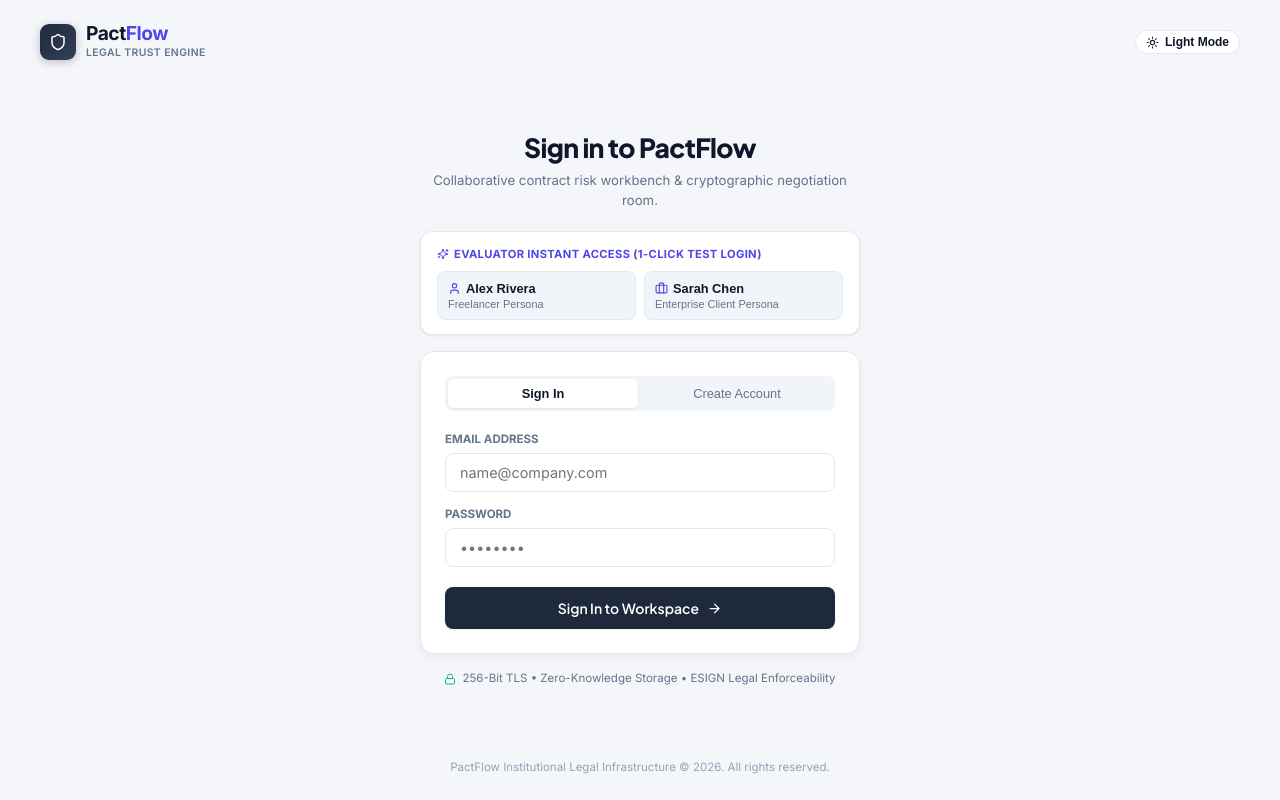
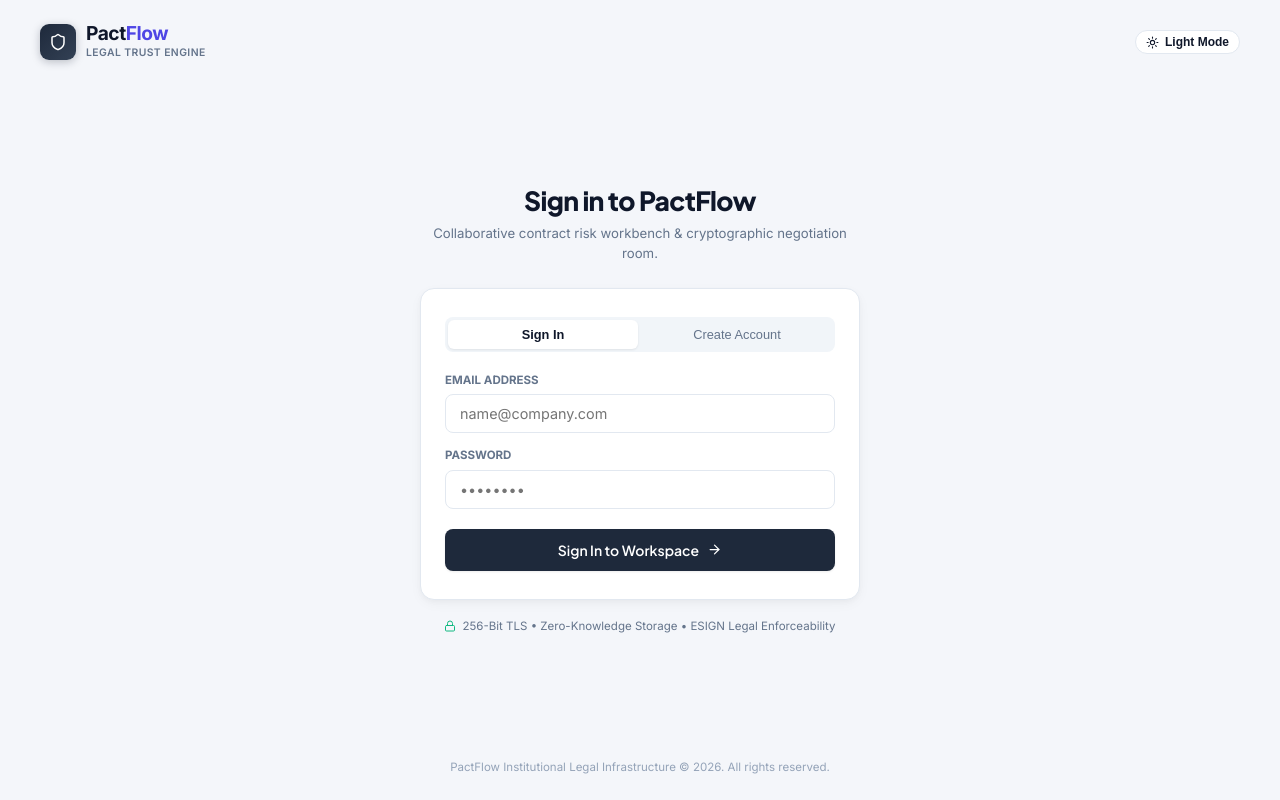
Before and after one commit to sakethverse-dev/Accord, a React (Vite) app in the folder client/: page / in a window 1280 px wide. Built offline with nearby package versions, Linux system fonts and the light colour scheme; the HTML template or start-up script is replaced by a standard one.

Commit message:
style: remove all demo/evaluator mock UI for authentic enterprise platform

```diff
--- a/client/src/App.jsx
+++ b/client/src/App.jsx
@@ -38,7 +38,7 @@ const AppContent = () => {
       setActiveAgreementId(newAgreement._id);
       setCurrentView('room');
     } catch (err) {
-      alert(`Error loading demo contract: ${err.message}`);
+      alert(`Error loading standard template: ${err.message}`);
     }
   };
 
--- a/client/src/components/MobileBottomNav.jsx
+++ b/client/src/components/MobileBottomNav.jsx
@@ -1,19 +1,11 @@
 import React from 'react';
 import { useAuth } from '../context/AuthContext';
 import { useTheme } from '../context/ThemeContext';
-import { FileText, Sliders, Plus, User, Moon, Sun } from 'lucide-react';
+import { FileText, Sliders, Plus, LogOut, Moon, Sun } from 'lucide-react';
 
 export const MobileBottomNav = ({ currentView, setCurrentView, onOpenNew }) => {
-  const { user, quickLoginDemo } = useAuth();
+  const { user, logout } = useAuth();
   const { theme, toggleTheme } = useTheme();
-
-  const handleTogglePersona = () => {
-    if (user?.role === 'freelancer') {
-      quickLoginDemo('client');
-    } else {
-      quickLoginDemo('freelancer');
-    }
-  };
 
   return (
     <nav className="mobile-bottom-nav">
@@ -57,18 +49,18 @@ export const MobileBottomNav = ({ currentView, setCurrentView, onOpenNew }) => {
         <span>Policies</span>
       </button>
 
-      {/* 3. Center Floating Action Button (+) (Matching Image 2) */}
+      {/* 3. Center Floating Action Button (+) */}
       <button
         onClick={onOpenNew}
         className="mobile-fab-center"
-        title="Add or Load Contract"
+        title="New Agreement"
       >
         <Plus size={24} />
       </button>
 
-      {/* 4. Switch Persona */}
+      {/* 4. Sign Out */}
       <button
-        onClick={handleTogglePersona}
+        onClick={logout}
         style={{
           background: 'transparent',
           border: 'none',
@@ -81,10 +73,10 @@ export const MobileBottomNav = ({ currentView, setCurrentView, onOpenNew }) => {
           fontWeight: 600,
           cursor: 'pointer',
         }}
-        title="Switch Role"
+        title="Sign Out"
       >
-        <User size={18} />
-        <span>{user?.role === 'freelancer' ? 'Alex' : 'Sarah'}</span>
+        <LogOut size={18} />
+        <span>Sign Out</span>
       </button>
 
       {/* 5. Theme Toggle */}
--- a/client/src/components/Sidebar.jsx
+++ b/client/src/components/Sidebar.jsx
@@ -8,15 +8,12 @@ import {
   Sun,
   Moon,
   LogOut,
-  User,
-  Briefcase,
   Shield,
-  Sparkles,
-  ExternalLink
+  FileCheck
 } from 'lucide-react';
 
 export const Sidebar = ({ currentView, setCurrentView, onOpenSample }) => {
-  const { user, logout, quickLoginDemo } = useAuth();
+  const { user, logout } = useAuth();
   const { theme, toggleTheme } = useTheme();
 
   return (
@@ -26,7 +23,7 @@ export const Sidebar = ({ currentView, setCurrentView, onOpenSample }) => {
         {/* Brand Header */}
         <div
           onClick={() => setCurrentView('dashboard')}
-          style={{ display: 'flex', alignItems: 'center', gap: '10px', cursor: 'pointer', marginBottom: '24px' }}
+          style={{ display: 'flex', alignItems: 'center', gap: '10px', cursor: 'pointer', marginBottom: '28px' }}
         >
           <div style={{
             width: '36px',
@@ -52,7 +49,7 @@ export const Sidebar = ({ currentView, setCurrentView, onOpenSample }) => {
         </div>
 
         {/* Primary Navigation */}
-        <nav style={{ display: 'flex', flexDirection: 'column', gap: '4px' }}>
+        <nav style={{ display: 'flex', flexDirection: 'column', gap: '5px' }}>
           <div
             className={`nav-item ${currentView === 'dashboard' ? 'active' : ''}`}
             onClick={() => setCurrentView('dashboard')}
@@ -74,90 +71,18 @@ export const Sidebar = ({ currentView, setCurrentView, onOpenSample }) => {
           <div
             className="nav-item"
             onClick={onOpenSample}
-            id="nav-demo-contract"
-            style={{ color: 'var(--accent)' }}
+            id="nav-standard-template"
+            style={{ color: 'var(--text-secondary)' }}
           >
-            <Sparkles size={16} />
-            <span>Demo Contract</span>
+            <FileCheck size={16} />
+            <span>Standard Template</span>
           </div>
         </nav>
-
-        {/* Sleek Segmented Persona Switcher */}
-        <div style={{
-          marginTop: '24px',
-          padding: '12px',
-          borderRadius: '10px',
-          background: 'var(--bg-muted)',
-          border: '1px solid var(--border-subtle)',
-        }}>
-          <div style={{ fontSize: '0.68rem', fontWeight: 700, color: 'var(--text-muted)', textTransform: 'uppercase', marginBottom: '8px', letterSpacing: '0.04em' }}>
-            Testing Persona:
-          </div>
-
-          <div style={{
-            display: 'grid',
-            gridTemplateColumns: '1fr 1fr',
-            gap: '4px',
-            background: 'var(--bg-surface)',
-            padding: '3px',
-            borderRadius: '8px',
-            border: '1px solid var(--border-subtle)',
-          }}>
-            <button
-              onClick={() => quickLoginDemo('freelancer')}
-              id="btn-switch-freelancer"
-              style={{
-                display: 'flex',
-                alignItems: 'center',
-                justifyContent: 'center',
-                gap: '5px',
-                padding: '7px 4px',
-                borderRadius: '6px',
-                border: 'none',
-                background: user?.role === 'freelancer' ? 'var(--primary)' : 'transparent',
-                color: user?.role === 'freelancer' ? '#ffffff' : 'var(--text-muted)',
-                fontSize: '0.72rem',
-                fontWeight: 700,
-                cursor: 'pointer',
-                transition: 'all 0.15s ease',
-              }}
-            >
-              <User size={12} />
-              <span>Freelancer</span>
-            </button>
-
-            <button
-              onClick={() => quickLoginDemo('client')}
-              id="btn-switch-client"
-              style={{
-                display: 'flex',
-                alignItems: 'center',
-                justifyContent: 'center',
-                gap: '5px',
-                padding: '7px 4px',
-                borderRadius: '6px',
-                border: 'none',
-                background: user?.role === 'client' ? 'var(--primary)' : 'transparent',
-                color: user?.role === 'client' ? '#ffffff' : 'var(--text-muted)',
-                fontSize: '0.72rem',
-                fontWeight: 700,
-                cursor: 'pointer',
-                transition: 'all 0.15s ease',
-              }}
-            >
-              <Briefcase size={12} />
-              <span>Client</span>
-            </button>
-          </div>
-          <div style={{ fontSize: '0.65rem', color: 'var(--text-muted)', marginTop: '6px', textAlign: 'center' }}>
-            Switch roles to test dual consensus
-          </div>
-        </div>
       </div>
 
       {/* Bottom Area: Security Badge, Profile, Dark Mode */}
       <div>
-        {/* Verification Badge */}
+        {/* Institutional Verification Badge */}
         <div style={{
           padding: '10px 12px',
           borderRadius: '8px',
@@ -186,8 +111,8 @@ export const Sidebar = ({ currentView, setCurrentView, onOpenSample }) => {
         }}>
           <div style={{ display: 'flex', alignItems: 'center', gap: '8px', minWidth: 0 }}>
             <div style={{
-              width: '30px',
-              height: '30px',
+              width: '32px',
+              height: '32px',
               borderRadius: '50%',
               background: 'var(--primary)',
               color: '#ffffff',
@@ -195,14 +120,19 @@ export const Sidebar = ({ currentView, setCurrentView, onOpenSample }) => {
               alignItems: 'center',
               justifyContent: 'center',
               fontWeight: 700,
-              fontSize: '0.75rem',
+              fontSize: '0.78rem',
               flexShrink: 0,
             }}>
               {user?.name?.charAt(0) || 'U'}
             </div>
             <div style={{ minWidth: 0 }}>
-              <div style={{ fontSize: '0.78rem', fontWeight: 700, color: 'var(--text-main)', whiteSpace: 'nowrap', overflow: 'hidden', textOverflow: 'ellipsis' }}>
-                {user?.name}
+              <div style={{ display: 'flex', alignItems: 'center', gap: '5px' }}>
+                <span style={{ fontSize: '0.8rem', fontWeight: 700, color: 'var(--text-main)', whiteSpace: 'nowrap', overflow: 'hidden', textOverflow: 'ellipsis' }}>
+                  {user?.name}
+                </span>
+                <span className="badge badge-primary" style={{ fontSize: '0.62rem', padding: '1px 5px', textTransform: 'capitalize' }}>
+                  {user?.role}
+                </span>
               </div>
               <div style={{ fontSize: '0.65rem', color: 'var(--text-muted)', whiteSpace: 'nowrap', overflow: 'hidden', textOverflow: 'ellipsis' }}>
                 {user?.email}
@@ -212,20 +142,22 @@ export const Sidebar = ({ currentView, setCurrentView, onOpenSample }) => {
 
           <button
             onClick={logout}
+            id="btn-sidebar-logout"
             style={{
               background: 'transparent',
               border: 'none',
               color: 'var(--text-dim)',
               cursor: 'pointer',
-              padding: '4px',
+              padding: '6px',
+              borderRadius: '6px',
             }}
             title="Logout"
           >
-            <LogOut size={15} />
+            <LogOut size={16} />
           </button>
         </div>
 
-        {/* Dark Mode Switcher */}
+        {/* Theme Toggle */}
         <div style={{
           display: 'flex',
           alignItems: 'center',
--- a/client/src/pages/AgreementRoom.jsx
+++ b/client/src/pages/AgreementRoom.jsx
@@ -215,7 +215,7 @@ export const AgreementRoom = ({ agreementId, onBack }) => {
             <div style={{ fontSize: '0.8rem', color: 'var(--text-muted)', marginTop: '8px', display: 'flex', justifyContent: 'center', gap: '16px', flexWrap: 'wrap' }}>
               <span>Party A ({agreement.creator?.role === 'client' ? 'Client' : 'Contractor'}): <strong style={{ color: 'var(--text-main)' }}>{agreement.creator?.name}</strong></span>
               <span>•</span>
-              <span>Party B ({agreement.creator?.role === 'client' ? 'Contractor' : 'Client'}): <strong style={{ color: 'var(--text-main)' }}>{agreement.invitedParty?.name || (agreement.creator?.role === 'client' ? 'Alex Rivera' : 'Sarah Chen')}</strong></span>
+              <span>Party B ({agreement.creator?.role === 'client' ? 'Contractor' : 'Client'}): <strong style={{ color: 'var(--text-main)' }}>{agreement.invitedParty?.name || agreement.invitedEmail || 'Counterparty (Pending)'}</strong></span>
             </div>
             <div style={{ fontSize: '0.72rem', color: 'var(--text-muted)', marginTop: '4px' }}>
               Document Reference: <span style={{ fontFamily: 'var(--font-mono)' }}>{refId}</span> • Enforced under ESIGN & UETA Framework
@@ -431,7 +431,7 @@ export const AgreementRoom = ({ agreementId, onBack }) => {
                       Party B ({agreement.creator?.role === 'client' ? 'Contractor' : 'Client'})
                     </div>
                     <div style={{ fontSize: '0.95rem', fontWeight: 800, color: 'var(--text-main)', marginTop: '2px' }}>
-                      {agreement.invitedParty?.name || (agreement.creator?.role === 'client' ? 'Alex Rivera' : 'Sarah Chen')}
+                      {agreement.invitedParty?.name || agreement.invitedEmail || 'Pending Counterparty'}
                     </div>
 
                     {sigPartyB ? (
--- a/client/src/pages/AuthPage.jsx
+++ b/client/src/pages/AuthPage.jsx
@@ -6,16 +6,14 @@ import {
   User,
   Briefcase,
   ArrowRight,
-  Sparkles,
   Lock,
   Sun,
   Moon,
-  CheckCircle2,
   AlertCircle
 } from 'lucide-react';
 
 export const AuthPage = ({ onAuthSuccess }) => {
-  const { login, register, quickLoginDemo } = useAuth();
+  const { login, register } = useAuth();
   const { theme, toggleTheme } = useTheme();
 
   const [isRegister, setIsRegister] = useState(false);
@@ -47,19 +45,6 @@ export const AuthPage = ({ onAuthSuccess }) => {
       onAuthSuccess?.();
     } catch (err) {
       setError(err.message || 'Authentication failed. Please verify credentials.');
-    } finally {
-      setLoading(false);
-    }
-  };
-
-  const handleQuickDemo = async (demoRole) => {
-    setError('');
-    setLoading(true);
-    try {
-      await quickLoginDemo(demoRole);
-      onAuthSuccess?.();
-    } catch (err) {
-      setError(err.message || 'Demo login failed');
     } finally {
       setLoading(false);
     }
@@ -133,7 +118,7 @@ export const AuthPage = ({ onAuthSuccess }) => {
       {/* Main Center Form */}
       <div style={{ width: '100%', maxWidth: '440px', margin: '0 auto' }}>
         {/* Card Header */}
-        <div style={{ textAlign: 'center', marginBottom: '20px' }}>
+        <div style={{ textAlign: 'center', marginBottom: '24px' }}>
           <h1 style={{ fontSize: '1.65rem', color: 'var(--text-main)', fontWeight: 800, letterSpacing: '-0.025em' }}>
             {isRegister ? 'Create Your Account' : 'Sign in to PactFlow'}
           </h1>
@@ -144,79 +129,12 @@ export const AuthPage = ({ onAuthSuccess }) => {
           </p>
         </div>
 
-        {/* 1-Click Demo Evaluator Access (Visible on Login) */}
-        {!isRegister && (
-          <div style={{
-            background: 'var(--bg-surface)',
-            border: '1px solid var(--border-subtle)',
-            borderRadius: '12px',
-            padding: '14px 16px',
-            marginBottom: '16px',
-            boxShadow: 'var(--shadow-sm)',
-          }}>
-            <div style={{ fontSize: '0.7rem', color: 'var(--accent)', textTransform: 'uppercase', fontWeight: 800, display: 'flex', alignItems: 'center', gap: '5px', marginBottom: '8px', letterSpacing: '0.03em' }}>
-              <Sparkles size={12} />
-              Evaluator Instant Access (1-Click Test Login)
-            </div>
-
-            <div style={{ display: 'grid', gridTemplateColumns: '1fr 1fr', gap: '8px' }}>
-              <button
-                type="button"
-                id="btn-evaluator-freelancer"
-                onClick={() => handleQuickDemo('freelancer')}
-                disabled={loading}
-                style={{
-                  background: 'var(--bg-muted)',
-                  border: '1px solid var(--border-subtle)',
-                  borderRadius: '8px',
-                  padding: '9px 10px',
-                  textAlign: 'left',
-                  cursor: 'pointer',
-                  transition: 'all 0.15s ease',
-                }}
-              >
-                <div style={{ fontSize: '0.8rem', fontWeight: 700, color: 'var(--text-main)', display: 'flex', alignItems: 'center', gap: '5px' }}>
-                  <User size={13} color="var(--accent)" />
-                  Alex Rivera
-                </div>
-                <div style={{ fontSize: '0.68rem', color: 'var(--text-muted)', marginTop: '2px' }}>
-                  Freelancer Persona
-                </div>
-              </button>
-
-              <button
-                type="button"
-                id="btn-evaluator-client"
-                onClick={() => handleQuickDemo('client')}
-                disabled={loading}
-                style={{
-                  background: 'var(--bg-muted)',
-                  border: '1px solid var(--border-subtle)',
-                  borderRadius: '8px',
-                  padding: '9px 10px',
-                  textAlign: 'left',
-                  cursor: 'pointer',
-                  transition: 'all 0.15s ease',
-                }}
-              >
-                <div style={{ fontSize: '0.8rem', fontWeight: 700, color: 'var(--text-main)', display: 'flex', alignItems: 'center', gap: '5px' }}>
-                  <Briefcase size={13} color="var(--accent)" />
-                  Sarah Chen
-                </div>
-                <div style={{ fontSize: '0.68rem', color: 'var(--text-muted)', marginTop: '2px' }}>
-                  Enterprise Client Persona
-                </div>
-              </button>
-            </div>
-          </div>
-        )}
-
         {/* Auth Form Card */}
         <div style={{
           background: 'var(--bg-surface)',
           border: '1px solid var(--border-subtle)',
           borderRadius: '14px',
-          padding: '24px',
+          padding: '28px 24px',
           boxShadow: 'var(--shadow-card)',
         }}>
           {/* Segmented Tab: Sign In vs Create Account */}
@@ -371,7 +289,7 @@ export const AuthPage = ({ onAuthSuccess }) => {
                     className="input-field"
                     value={companyOrTitle}
                     onChange={(e) => setCompanyOrTitle(e.target.value)}
-                    placeholder={role === 'client' ? 'e.g. Acme Cloud Corp' : 'e.g. Full-Stack Engineer'}
+                    placeholder={role === 'client' ? 'e.g. Acme Cloud Corp' : 'e.g. Independent Software Consultant'}
                     id="input-register-title"
                   />
                 </div>
@@ -427,7 +345,7 @@ export const AuthPage = ({ onAuthSuccess }) => {
         {/* Security / Compliance Seal */}
         <div style={{
           textAlign: 'center',
-          marginTop: '16px',
+          marginTop: '18px',
           fontSize: '0.72rem',
           color: 'var(--text-muted)',
           display: 'flex',
```
Also changed, not shown: client/src/components/Navbar.jsx (+2 -57 lines), client/src/context/AuthContext.jsx (+0 -18 lines), client/src/pages/Dashboard.jsx (+6 -6 lines).
